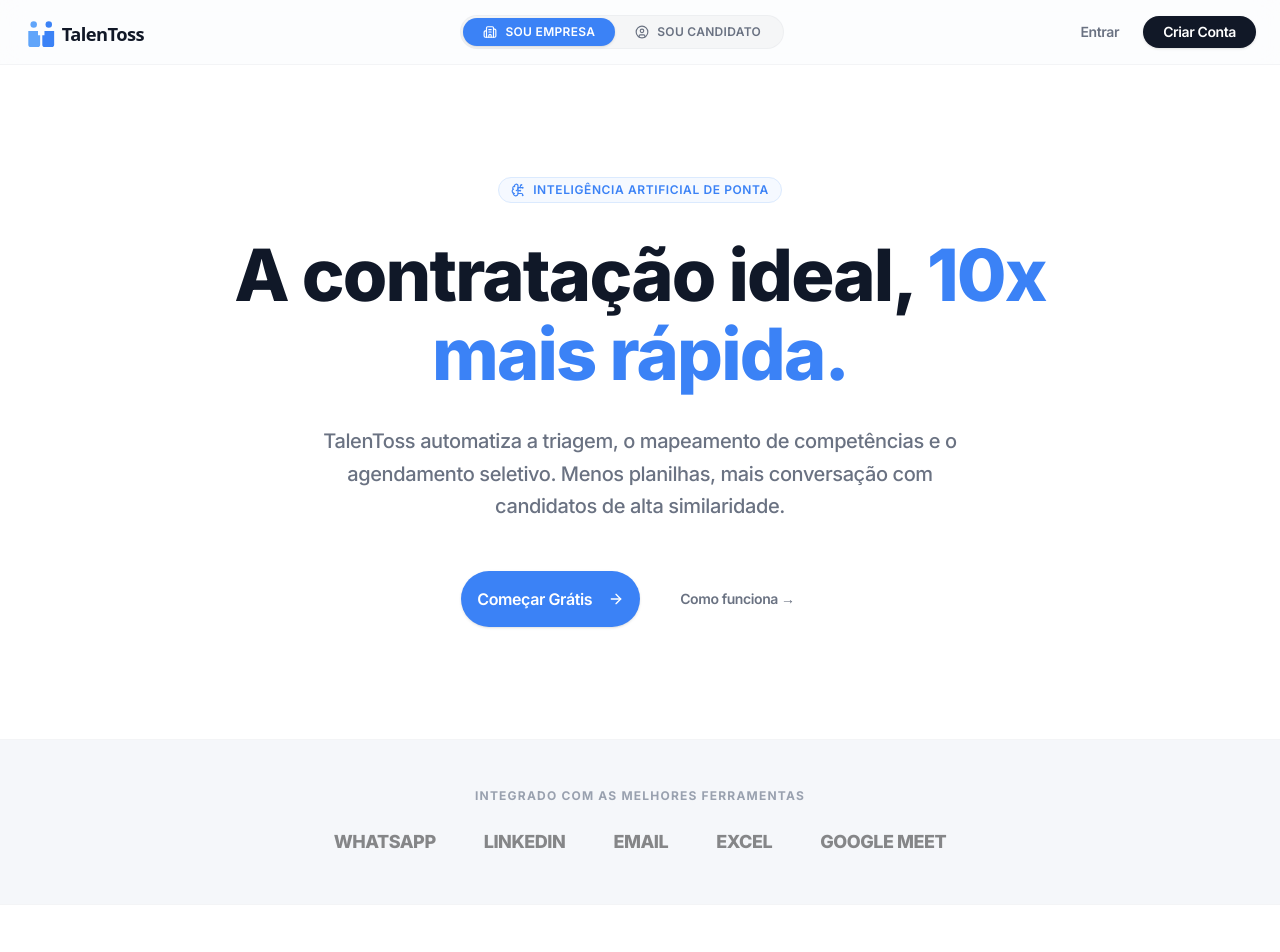
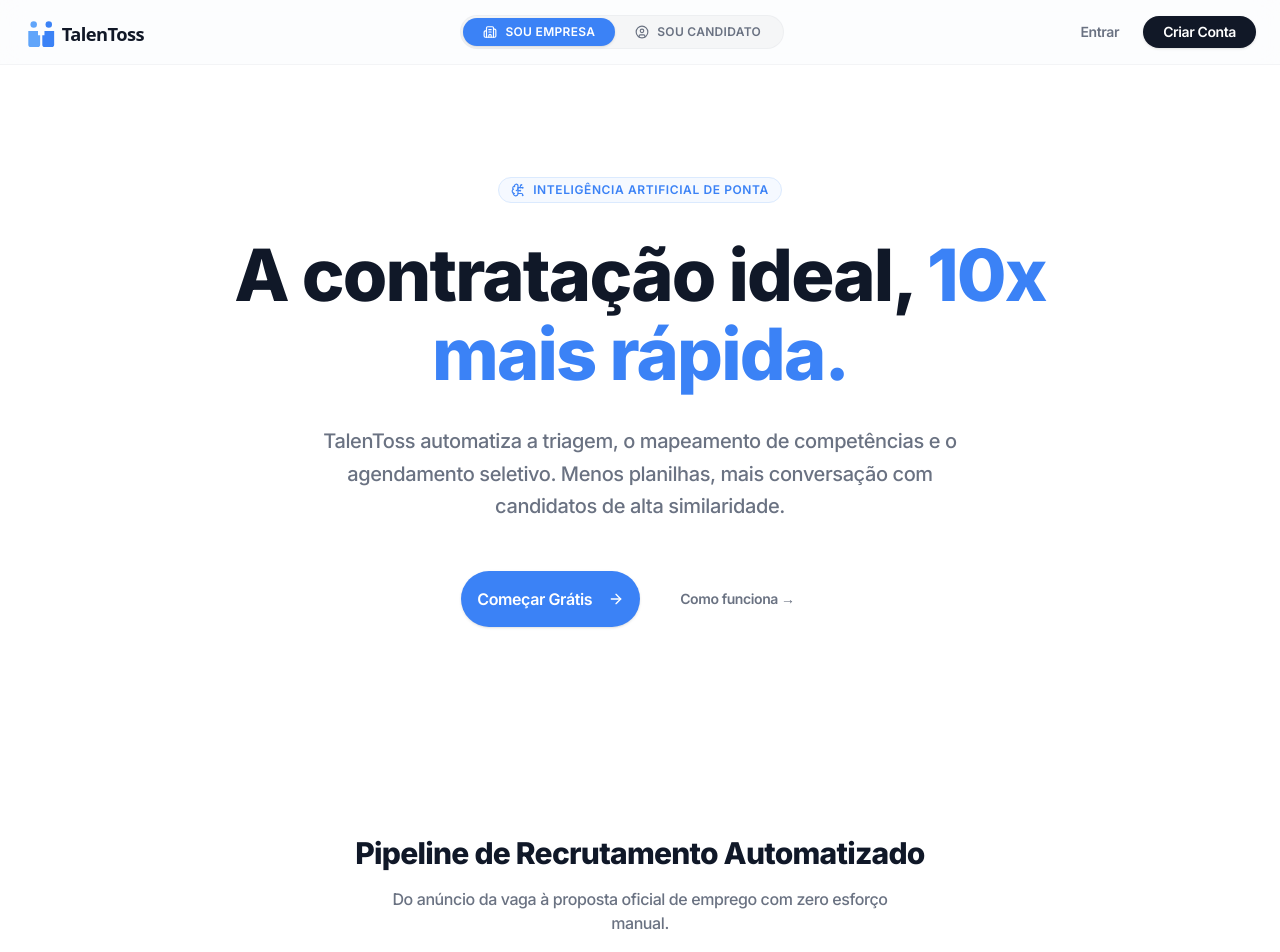
Before and after one commit to guilhermewacilikiw-svg/TalenToss, a Next.js app in the folder frontend/: page / in a window 1280 px wide. Shown: the top 952 px of the page. Built offline with nearby package versions, Linux system fonts and the light colour scheme.

Commit message:
design: remove integration logo clouds from landing page

```diff
--- a/frontend/src/app/page.tsx
+++ b/frontend/src/app/page.tsx
@@ -121,19 +121,6 @@ function EmpresaView() {
         </div>
       </section>
 
-      {/* Social Proof */}
-      <section className="py-12 border-y border-gray-100 bg-[#F5F7FA]">
-        <div className="container mx-auto px-6 text-center">
-          <p className="text-xs uppercase font-bold tracking-widest text-gray-400 mb-6">Integrado com as melhores ferramentas</p>
-          <div className="flex flex-wrap items-center justify-center gap-12 grayscale opacity-50">
-            <span className="font-extrabold text-lg tracking-tight">WHATSAPP</span>
-            <span className="font-extrabold text-lg tracking-tight">LINKEDIN</span>
-            <span className="font-extrabold text-lg tracking-tight">EMAIL</span>
-            <span className="font-extrabold text-lg tracking-tight">EXCEL</span>
-            <span className="font-extrabold text-lg tracking-tight">GOOGLE MEET</span>
-          </div>
-        </div>
-      </section>
 
       {/* Como Funciona */}
       <section id="como-funciona" className="py-24 bg-white">
@@ -235,19 +222,6 @@ function CandidatoView() {
         </div>
       </section>
 
-      {/* Social Proof */}
-      <section className="py-12 border-y border-gray-100 bg-[#F5F7FA]">
-        <div className="container mx-auto px-6 text-center">
-          <p className="text-xs uppercase font-bold tracking-widest text-gray-400 mb-6">Nossos candidatos são contratados por empresas líderes</p>
-          <div className="flex flex-wrap items-center justify-center gap-12 grayscale opacity-50">
-            <span className="font-extrabold text-lg tracking-tight">BREX</span>
-            <span className="font-extrabold text-lg tracking-tight">VERCEL</span>
-            <span className="font-extrabold text-lg tracking-tight">MERCURY</span>
-            <span className="font-extrabold text-lg tracking-tight">STRIPE</span>
-            <span className="font-extrabold text-lg tracking-tight">LINEAR</span>
-          </div>
-        </div>
-      </section>
 
       {/* Como Funciona para Candidatos */}
       <section id="como-funciona-candidato" className="py-24 bg-white">
```
